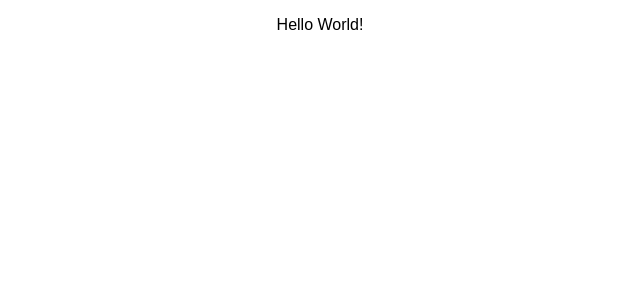
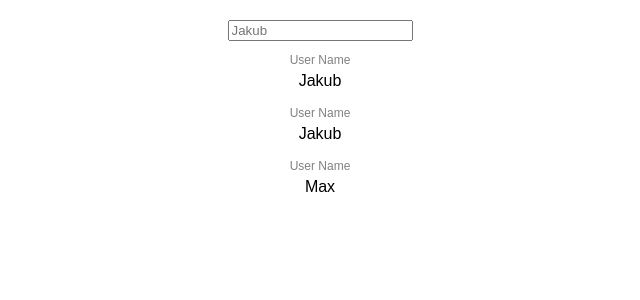
Before and after one commit to JakubKubista/react-the-complete-guide, a React (Create React App) app: page / in a window 1280 px wide. Shown: the top 300 px of the page, without its empty margins (320-960 px from the left). Built offline with nearby package versions, Linux system fonts and the light colour scheme.

Commit message:
complete

```diff
--- a/src/App.js
+++ b/src/App.js
@@ -1,12 +1,47 @@
 import React, { Component } from 'react';
 import './App.css';
 
+import UserInput from './components/user-input'
+import UserOutput from './components/user-output'
+
+// 1 Create TWO new components: UserInput and UserOutput
+// 2 UserInput should hold an input element, UserOutput two paragraphs
+// 3 Output multiple UserOutput components in the App component (any paragraph texts of your choice)
+// 4 Pass a username (of your choice) to UserOutput via props and display it there
+// 5 Add state to the App component (=> the username) and pass the username to the UserOutput component
+// 6 Add a method to manipulate the state (=> an event-handler method)
+// 7 Pass the event-handler method reference to the UserInput component and bind it to the input-change event
+// 8 Ensure that the new input entered by the user overwrites the old username passed to UserOutput
+// 9 Add two-way-binding to your input (in UserInput) to also display the starting username
+// 10 Add styling of your choice to your components/ elements in the components - both with inline styles and stylesheets
+
 class App extends Component {
+
+  state = {
+    userName: 'Jakub'
+  }
+
+  inputChange = (event) => {
+    this.setState({
+      userName: event.target.value
+    })
+  }
 
   render() {
     return (
       <div className="App" >
-        <p>Hello World!</p>
+
+        <UserInput
+          change={this.inputChange}
+          userName={this.state.userName} />
+
+        <UserOutput
+          userName={this.state.userName} />
+        <UserOutput
+          userName={this.state.userName} />
+        <UserOutput
+          userName="Max" />
+
       </div>
     );
   }
--- /dev/null
+++ b/src/assets/style.css
@@ -0,0 +1,3 @@
+.UserInput {
+  margin-top: 20px;
+}
--- /dev/null
+++ b/src/components/user-input.js
@@ -0,0 +1,12 @@
+import React from 'react';
+import '../assets/style.css';
+
+const UserInput = (props) => {
+  return <input
+    type="text"
+    className="UserInput"
+    placeholder={props.userName}
+    onChange={props.change} />;
+}
+
+export default UserInput;
--- /dev/null
+++ b/src/components/user-output.js
@@ -0,0 +1,29 @@
+import React, { Component } from 'react';
+
+class UserInput extends Component {
+
+  render() {
+    const style = {
+      label: {
+        color: 'grey',
+        fontSize: '12px',
+        paddingBottom: 0,
+        marginBottom: '5px'
+      },
+      output: {
+        paddingTop: 0,
+        marginTop: 0,
+        textDecoration: 'bold'
+      }
+    }
+
+    return (
+      <div>
+        <p style={style.label}>User Name</p>
+        <p style={style.output}>{this.props.userName}</p>
+      </div>
+    );
+  }
+}
+
+export default UserInput;
```
